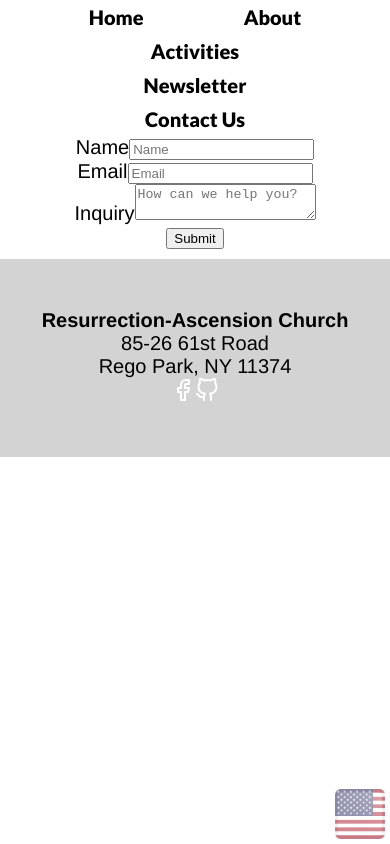
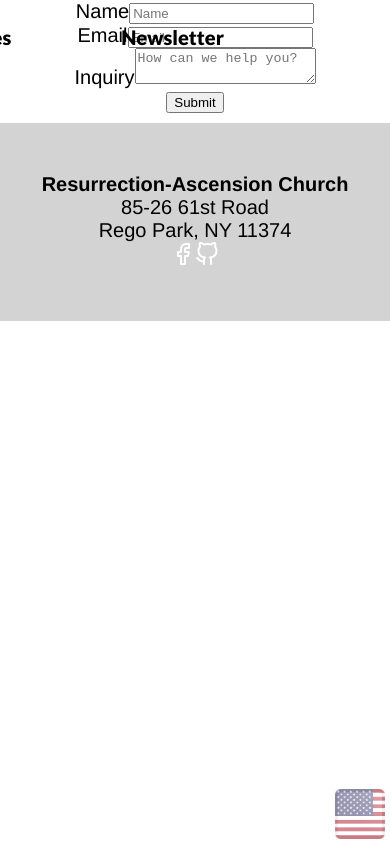
Before and after one commit to jaredtjahjadi/KKI-NY, a React (Create React App) app: page /contact in a window 390 px wide. Built offline with nearby package versions, Linux system fonts and the light colour scheme.

Commit message:
Fixed bug that caused text to appear after scrolling past hero container. Tried changing navbar so that it's responsive (no ugliness on mobile) but reeeeee CSS is so annoying that my eyes started hurting dude

```diff
--- a/package.json
+++ b/package.json
@@ -11,6 +11,7 @@
     "dotenv": "^10.0.0",
     "express": "^4.17.1",
     "fs": "0.0.1-security",
+    "hamburger-react": "^2.4.1",
     "i18next": "^20.3.1",
     "i18next-browser-languagedetector": "^6.1.1",
     "i18next-http-backend": "^1.2.6",
--- a/src/App.scss
+++ b/src/App.scss
@@ -4,39 +4,14 @@
 $facebook: #4267b2;
 $github: #171515;
 
-html, body {
-  height: 100%;
-  margin: 0 auto;
-  font-family: "Helvetica", sans-serif;
-  font-size: 20px;
-
-  img {
-    object-fit: cover;
-    width: 100%;
-    height: 100%;
-    position: fixed;
-    z-index: -1;
-  }
-
-  .hero-container {
-    background: url('/images/pic1.png') center center/cover no-repeat;
-    height: 100vh;
-    width: 100%;
-    display: flex;
-    flex-direction: column;
-    align-items: center;
-    box-shadow: index 0 0 0 1000px rgba(0,0,0,0.2);
-    object-fit: contains;
-  }
-
-  .NavBar {
+//Styling for navbar and its elements
+nav {
   position: sticky;
   font-family: 'Lato';
   width: 100%;
   top: 0;
   text-align: center;
   z-index: 999;
-
   .Link {
     display: inline-block;
     text-decoration: none;
@@ -45,27 +20,75 @@
     font-weight: bold;
     transition-duration: 0.4s;
   }
+
+  .icon {
+    display: none;
   }
 
-  .slideshow {
-    position: relative;
+  .Links {
+    display: grid;
+    grid-template-columns: repeat(4, auto);
+    grid-gap: 10px;
+    list-style: none;
+    text-align: center;
+    width: 60vw;
+    justify-content: end;
+    margin-right: 2rem;
   }
 
-  .actions {
+  .nav-elem {
+    height: 80px;
+  }
+}
+
+@media screen and (max-width: 960px) {
+  .Links {
+    display: flex;
+    flex-direction: column;
+    width: 100%;
+    height: 90vh;
     position: absolute;
-    top: 50%;
+
+    .active {
+      background: #242222;
+      left: 0;
+      opacity: 1;
+      transition: all 0.5s ease;
+      z-index: 1;
+    }
+  }
+
+  .icon {
+    display: block;
+    position: absolute;
+    top: 0;
+    right: 0;
+    transform: translate(-100%, 60%);
+    font-size: 1.8rem;
+    cursor: pointer;
+  }
+
+  .Link {
+    display: table;
+  }
+}
+
+html, body {
+  height: 100%;
+  margin: 0 auto;
+  font-family: "Helvetica", sans-serif;
+  font-size: 20px;
+
+  .hero-container {
+    background: url('/images/pic1.png') center center/cover no-repeat;
+    height: 100vh;
     width: 100%;
     display: flex;
-    justify-content: space-between;
-
-    button {
-      border: none;
-      cursor: pointer;
-      padding: 10px;
-      margin: 5px;
-      border-radius: 15px;
-      padding-top: 5px;
-    }
+    flex-direction: column;
+    justify-content: center;
+    align-items: center;
+    box-shadow: index 0 0 0 1000px rgba(0,0,0,0.2);
+    object-fit: contains;
   }
 
   .content {
--- a/src/components/HeroImage.js
+++ b/src/components/HeroImage.js
@@ -1,7 +1,5 @@
 export default function HeroImage() {
     return (
-        <div className="hero-container">
-            <img alt="Hero" src={'../images/pic1.png'} />
-        </div>
+        <div className="hero-container" />
     );
 }
--- a/src/components/NavBar.js
+++ b/src/components/NavBar.js
@@ -1,25 +1,36 @@
 import { useState } from 'react';
 import { NavLink } from 'react-router-dom';
 import { useTranslation } from 'react-i18next';
+import Hamburger from 'hamburger-react';
 
 export default function NavBar() {
     const { t } = useTranslation();
-    const [click, setClick, navBar, setNavBar] = useState(false);
-    const [button, setButton] = useState(true);
-
+    const [click, setClick] = useState(false);
+    const closeMenu = () => setClick(false);
     const handleClick = () => setClick(!click);
-    const closeMenu = () => setClick(false);
-
-    const showButton = () => { (window.innerWidth <= 960) ? setButton(false) : setButton(true); }
-    window.addEventListener('resize', showButton);
 
     return (
         <nav className="NavBar">
-            <NavLink to='/' className="Link" onClick={closeMenu}>{t('pages.home')}</NavLink>
-            <NavLink to='/about' className="Link" onClick={closeMenu}>{t('pages.about')}</NavLink>
-            <NavLink to='/activities' className="Link" onClick={closeMenu}>{t('pages.activities')}</NavLink>
-            <NavLink to="/newsletter" className="Link" onClick={closeMenu}>{t('pages.newsletter')}</NavLink>
-            <NavLink to='/contact' className="Link" onClick={closeMenu}>{t('pages.contact')}</NavLink>
+            <div className="icon" onClick={handleClick}>
+                <Hamburger toggled={click} toggle={setClick} />
+            </div>
+            <ul className={click ? 'Links active' : 'Links'}>
+                <li className="nav-elem">
+                    <NavLink to='/' className="Link" onClick={closeMenu}>{t('pages.home')}</NavLink>
+                </li>
+                <li className="nav-elem">
+                    <NavLink to='/about' className="Link" onClick={closeMenu}>{t('pages.about')}</NavLink>
+                </li>
+                <li className="nav-elem">
+                    <NavLink to='/activities' className="Link" onClick={closeMenu}>{t('pages.activities')}</NavLink>
+                </li>
+                <li className="nav-elem">
+                    <NavLink to="/newsletter" className="Link" onClick={closeMenu}>{t('pages.newsletter')}</NavLink>
+                </li>
+                <li className="nav-elem">
+                    <NavLink to='/contact' className="Link" onClick={closeMenu}>{t('pages.contact')}</NavLink>
+                </li>
+            </ul>
         </nav>
     );
 }
```
Also changed, not shown: 1 other file (tests, documents, lock files or other folders). Lines whose indentation alone changed are shown as unchanged.
